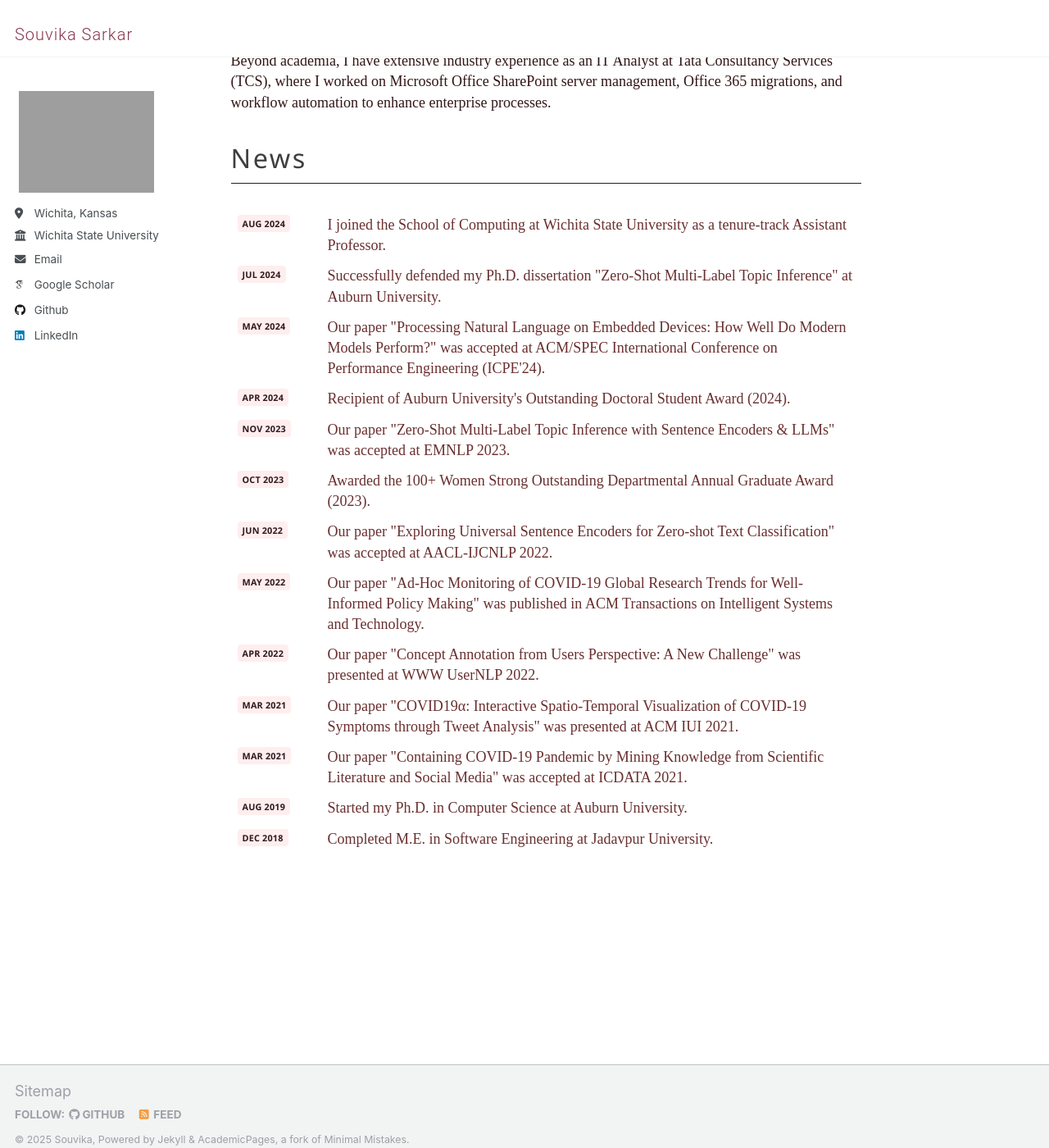
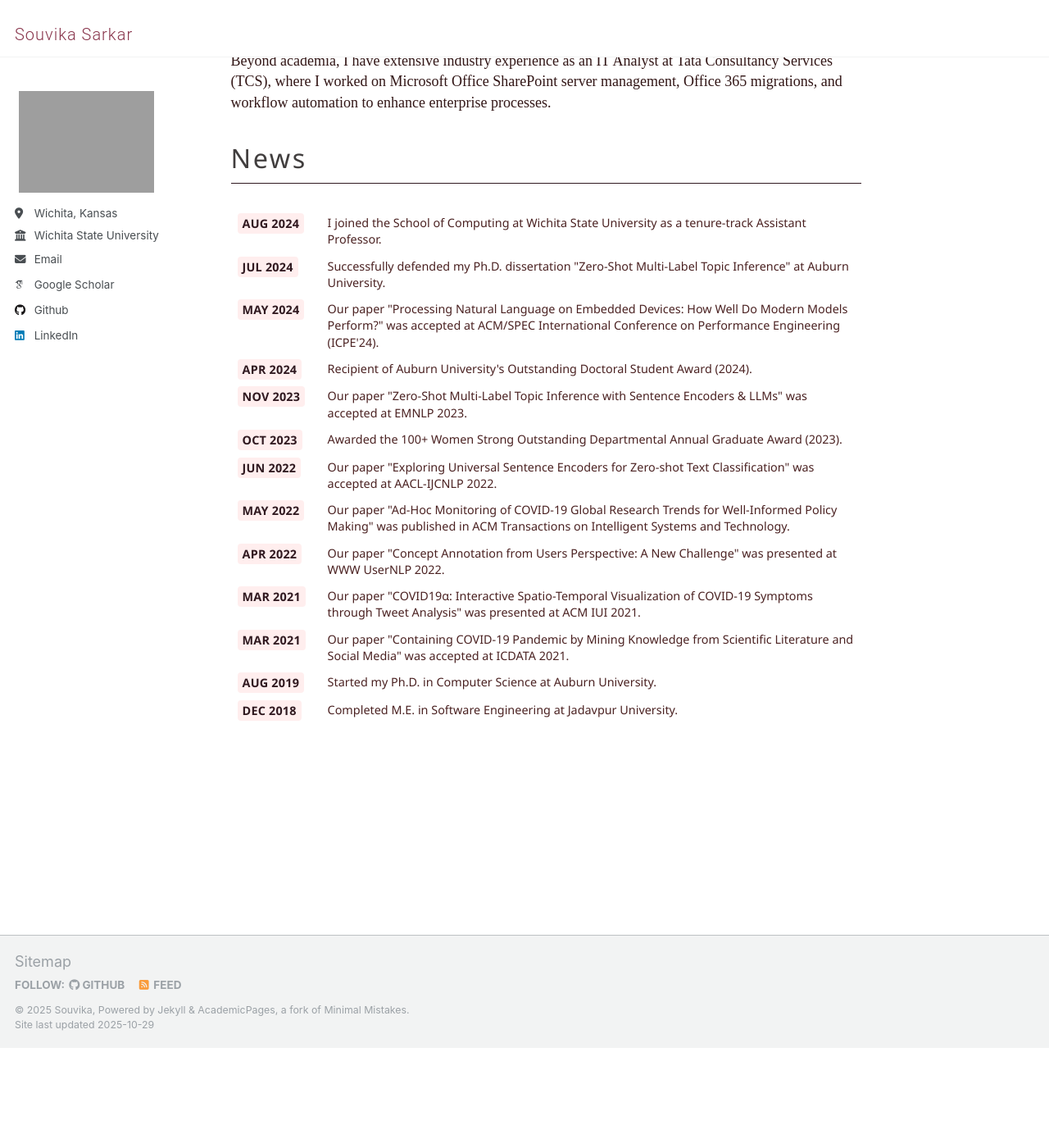
Before and after one commit to Souvika/souvika.github.io, a Jekyll site: the page built from _pages/about.md, in a window 1280 px wide and 1400 px high, scrolled down 600 px. Shown: the whole window at 82% size. Built offline with Jekyll 4.4.1, drawn with Linux system fonts in a browser that asks for light colours; some web fonts are replaced; after the commit the page ends 1878 px from its top, so only the background shows below that.

```diff
--- a/_sass/_base.scss
+++ b/_sass/_base.scss
@@ -313,7 +313,7 @@
 .news-date {
   font-weight: 600;
   color: #301920;
-  font-size: 0.8em;
+  font-size: 0.8rem;
   font-family: "Segoe UI", "Roboto", "Helvetica Neue", Arial, sans-serif;
   letter-spacing: 0.2px;
   min-width: 90px;
@@ -359,10 +359,10 @@
 }
 
 .news-content {
-  font-family: 'Merriweather', serif;
-  font-size: 1rem;
+  font-family: "Segoe UI", "Roboto", "Helvetica Neue", Arial, sans-serif;
+  font-size: 0.8rem;
   line-height: 1.4;
-  color: #6a2f2f;
+  color: #4b2222;
   -webkit-transition: $global-transition;
   transition: $global-transition;
 }
```
